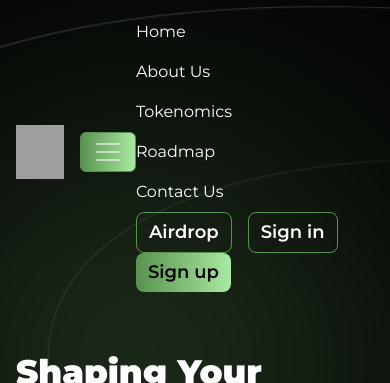
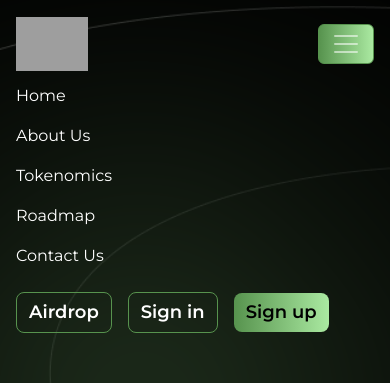
Before and after one commit to AMISH-KHAN/Amit-gap-x, a React (Vite) app: page / in a window 390 px wide. Both pictures are taken after a click on the button 346 px from the left and 44 px from the top of the page. Shown: the top 383 px of the page. Built offline with nearby package versions, Linux system fonts and the light colour scheme; grey boxes are pictures that could not be loaded.

Commit message:
fbug fixed in navbar

```diff
--- a/src/Components/Header.jsx
+++ b/src/Components/Header.jsx
@@ -39,10 +39,10 @@ export default function Header() {
                 <li>
                   <a href="">Contact Us</a>
                 </li>
-                <button className=" border-[1px] border-[#57934e] rounded-lg py-[6px] px-[12px] text-[18px] font-semibold">
+                <button className=" border-[1px] border-[#57934e] rounded-lg py-[6px] px-[12px] text-[18px] font-semibold mt-4 lg:mt-0">
                   Airdrop
                 </button>
-                <button className=" border-[1px] border-[#57934e] rounded-lg py-[6px] px-[12px] text-[18px] font-semibold">
+                <button className=" border-[1px] border-[#57934e] rounded-lg py-[6px] px-[12px] text-[18px] font-semibold mt-4 lg:mt-0">
                   {" "}
                   Sign in{" "}
                 </button>
@@ -57,7 +57,8 @@ export default function Header() {
 <section className="xl:max-w-[1320px] lg:max-w-[1140px] md:max-w-[960px] sm:max-w-[540px] sm:mx-0 lg:mx-auto relative  z-20 m-auto">
 
 <Navbar expand="lg"  data-bs-theme="dark" className="py-3 px-4 lg:px-12 z-10">
-      <div className="d-flex  justify-between align-items-center w-full lg:w-full ">
+            {/* <div className="d-flex  justify-between align-items-center w-full lg:w-full "> */}
+              <Container>
         <Navbar.Brand href="#home" >
           <img
             src="./assets/asset 0.png"
@@ -79,20 +80,21 @@ export default function Header() {
                 <div>
 
 
-            <button className=" border-[1px] mr-4 text-white font-display border-[#57934e] rounded-lg py-[6px] px-[12px] text-[18px] font-semibold">
+            <button className=" border-[1px] mr-4 text-white font-display border-[#57934e] rounded-lg py-[6px] px-[12px] text-[18px] font-semibold mt-4 lg:mt-0">
                   Airdrop
                 </button>
-                <button className=" border-[1px] mr-4 text-white font-display border-[#57934e] rounded-lg py-[6px] px-[12px] text-[18px] font-semibold">
+                <button className=" border-[1px] mr-4 text-white font-display border-[#57934e] rounded-lg py-[6px] px-[12px] text-[18px] font-semibold mt-4 lg:mt-0">
                   {" "}
                   Sign in{" "}
                 </button>
-                <button className="bg-custom-gradient font-display rounded-lg py-[6px] px-[12px] text-[18px] font-semibold text-black">
+                <button className="bg-custom-gradient font-display rounded-lg py-[6px] px-[12px] text-[18px] font-semibold text-black mt-4 lg:mt-0">
                   Sign up{" "}
                   </button>
                   </div>
           </Nav>
         </Navbar.Collapse>
-      </div>
+            </Container>
+            {/* </div> */}
     </Navbar>
 
 
--- a/src/custom-bootstrap.css
+++ b/src/custom-bootstrap.css
@@ -66,6 +66,11 @@
     box-shadow: none;
   }
 
+  .navbar>.container{
+    padding-left: 0 !important;
+    padding-right: 0 !important;
+  }
+
   .custom-after::after {
     content: "";
     background: #1a1a1a;
```
